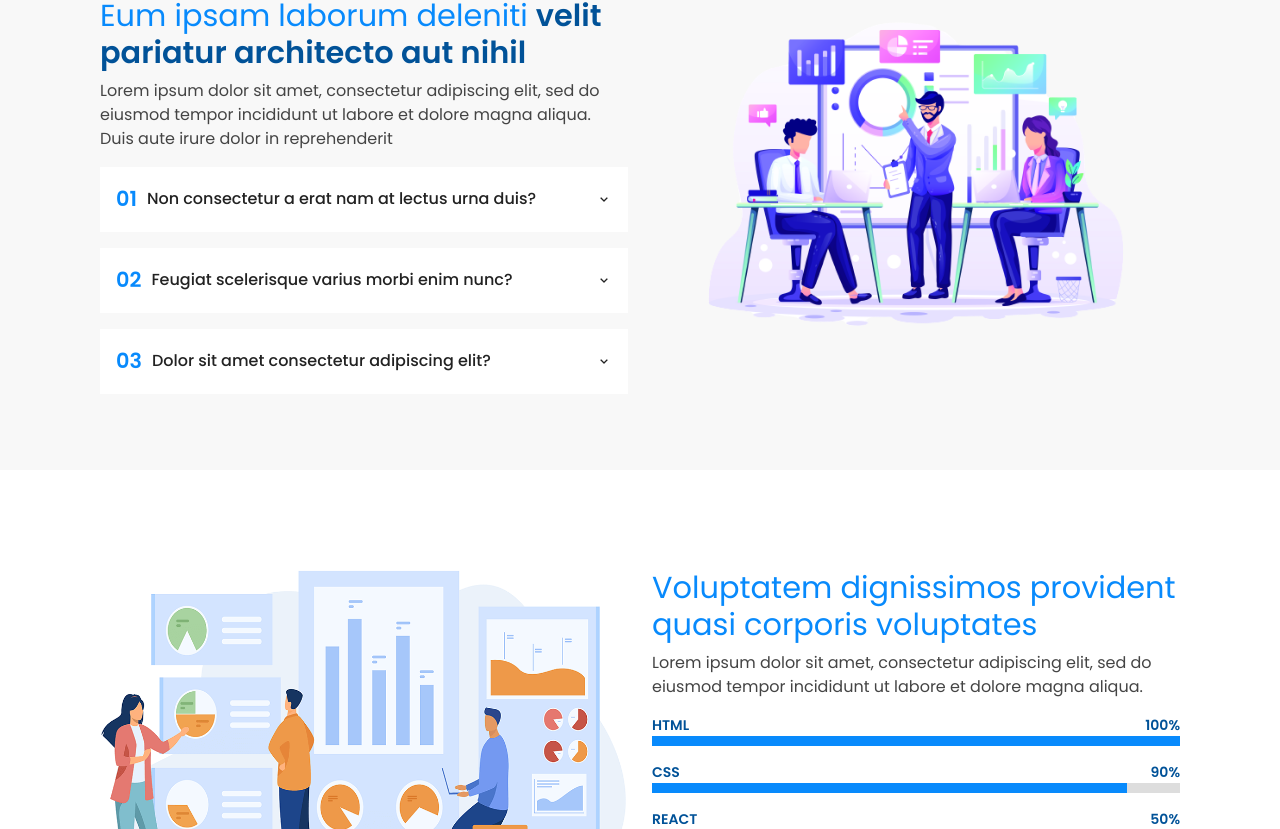
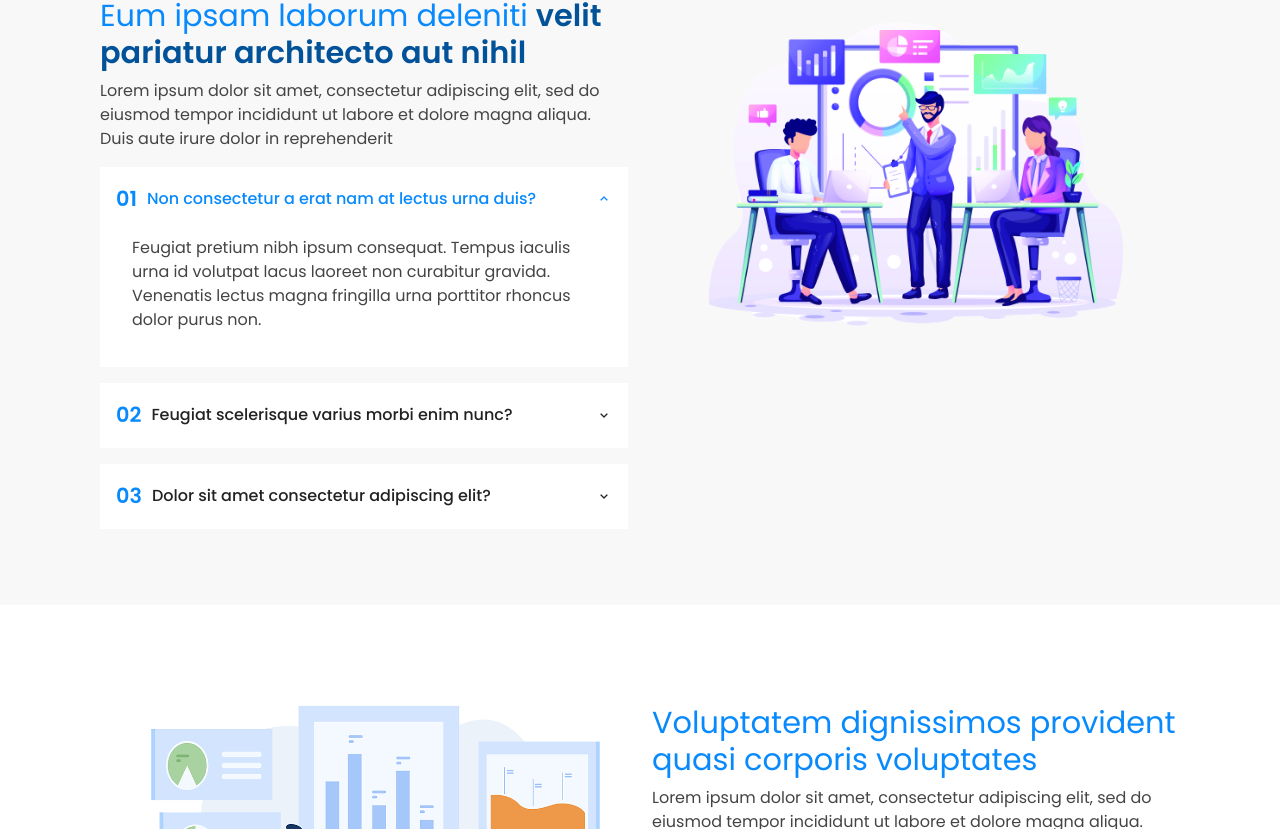
Before and after one commit to Vikash-Khadoliya/w3-software-Solutions, a React (Vite) app: page / in a window 1280 px wide. Shown: the part 1191-2020 px from the top of the page. Built offline with nearby package versions, Linux system fonts and the light colour scheme.

Commit message:
designed the benefits section

```diff
--- a/src/App.jsx
+++ b/src/App.jsx
@@ -7,6 +7,7 @@ import Skills from "./components/Skills";
 import Services from "./components/Services";
 import Cta from "./components/Cta";
 import Portfolio from "./components/Portfolio";
+import Team from "./components/Team";
 
 function App() {
 
@@ -21,6 +22,7 @@ function App() {
       <Services />
       <Cta />
       <Portfolio />
+      <Team />
     </>
   )
 }
--- a/src/components/Benefits.jsx
+++ b/src/components/Benefits.jsx
@@ -4,34 +4,26 @@ import BenefitsImg from '../assets/benefits.png';
 
 export default function Benefits() {
 
-    const [open, setOpen] = useState(true);
-    const [close, setClose] = useState(true);
+    const [open, setOpen] = useState(0);
 
-    const accordion = (id) => {
+    const items = [
+        {
+            title: 'Non consectetur a erat nam at lectus urna duis?',
+            content: 'Feugiat pretium nibh ipsum consequat. Tempus iaculis urna id volutpat lacus laoreet non curabitur gravida. Venenatis lectus magna fringilla urna porttitor rhoncus dolor purus non.'
+        },
+        {
+            title: 'Feugiat scelerisque varius morbi enim nunc?',
+            content: 'Dolor sit amet consectetur adipiscing elit pellentesque habitant morbi. Id interdum velit laoreet id donec ultrices. Fringilla phasellus faucibus scelerisque eleifend donec pretium. Est pellentesque elit ullamcorper dignissim. Mauris ultrices eros in cursus turpis massa tincidunt dui.'
+        },
+        {
+            title: 'Dolor sit amet consectetur adipiscing elit?',
+            content: 'Eleifend mi in nulla posuere sollicitudin aliquam ultrices sagittis orci. Faucibus pulvinar elementum integer enim. Sem nulla pharetra diam sit amet nisl suscipit. Rutrum tellus pellentesque eu tincidunt. Lectus urna duis convallis convallis tellus. Urna molestie at elementum eu facilisis sed odio morbi quis'
+        },
+    ]
 
-        const lists = document.getElementsByClassName("benefit-list-content");
+    const accordion = (index) => {
 
-
-
-
-        if (open) {
-
-
-            document.getElementById(id).className = "benefit-list-content-new";
-            // document.getElementById(id).querySelector(".bx-chevron-down").className = "bx bx-chevron-up"
-
-            setOpen(!open);
-
-        } else {
-            document.getElementById(id).className = "benefit-list-content";
-            // document.getElementById(id).querySelector(".bx-chevron-up").className = "bx bx-chevron-down"
-            setOpen(!open);
-
-        }
-
-
-
-
+        setOpen(index);
 
     }
 
@@ -49,35 +41,18 @@ export default function Benefits() {
 
                         <div className='benefits-lists'>
 
-                            <div className="benefit-list-content" id='01' onClick={() => {
-                                accordion('01');
-                            }}>
-                                <a className='benefit-list-header'><span>01 </span> Non consectetur a erat nam at lectus urna duis?<i className='bx bx-chevron-down'></i></a>
-                                <div className='benefit-list-body' id='01'>
-                                    <p>Feugiat pretium nibh ipsum consequat. Tempus iaculis urna id volutpat lacus laoreet non curabitur gravida. Venenatis lectus magna fringilla urna porttitor rhoncus dolor purus non.</p>
-                                </div>
-                            </div>
+                            {items.map((data, index) => (
 
-                            <div className="benefit-list-content" id='02' onClick={() => {
-                                accordion('02');
-                            }}>
-                                <a className='benefit-list-header'><span>02 </span> Feugiat scelerisque varius morbi enim nunc?<i className='bx bx-chevron-down'></i></a>
-                                <div className='benefit-list-body' id='02'>
-                                    <p>Dolor sit amet consectetur adipiscing elit pellentesque habitant morbi. Id interdum velit laoreet id donec ultrices. Fringilla phasellus faucibus scelerisque eleifend donec pretium. Est pellentesque elit ullamcorper dignissim. Mauris ultrices eros in cursus turpis massa tincidunt dui.</p>
+                                <div key={index} className={open === index ? "benefit-list-content-new" : "benefit-list-content"} onClick={() => {
+                                    accordion(index);
+                                }}>
+                                    <a className='benefit-list-header'><span>0{index + 1}</span> {data.title}<i className={open === index ? "bx bx-chevron-up" : "bx bx-chevron-down"} ></i></a>
+                                    <div className='benefit-list-body'>
+                                        <p>{data.content}</p>
+                                    </div>
                                 </div>
 
-                            </div>
-
-                            <div className="benefit-list-content" id='03' onClick={() => {
-                                accordion('03');
-                            }}>
-                                <a className='benefit-list-header'><span>03 </span> Dolor sit amet consectetur adipiscing elit?<i className='bx bx-chevron-down'></i></a>
-                                <div className='benefit-list-body' id='03'>
-                                    <p>Eleifend mi in nulla posuere sollicitudin aliquam ultrices sagittis orci. Faucibus pulvinar elementum integer enim. Sem nulla pharetra diam sit amet nisl suscipit. Rutrum tellus pellentesque eu tincidunt. Lectus urna duis convallis convallis tellus. Urna molestie at elementum eu facilisis sed odio morbi quis</p>
-                                </div>
-                            </div>
-
-
+                            ))}
 
                         </div>
 
@@ -91,6 +66,7 @@ export default function Benefits() {
 
             </section>
 
+
         </>
     )
 
--- a/src/components/Team.jsx
+++ b/src/components/Team.jsx
@@ -5,6 +5,49 @@ export default function Team() {
     return (
         <>
 
+            <section className="team" id="team">
+
+                <div className="team-content">
+
+                    <div className="team-main">
+                        <h2>TEAM</h2>
+                    </div>
+
+                    <div className="service-txt">
+                        <p>Magnam dolores commodi suscipit. Necessitatibus eius consequatur ex aliquid fuga eum quidem. Sit sint consectetur velit. Quisquam quos quisquam cupiditate. Et nemo qui impedit suscipit alias ea. Quia fugiat sit in iste officiis commodi quidem hic quas.</p>
+                    </div>
+
+                    <div className="team-list row">
+
+                        <div className="col-lg-6">
+
+                            <div className="team-list-content">
+                                asdas
+                            </div>
+
+                            <div className="team-list-content">
+                                asdas
+                            </div>
+
+                        </div>
+                        <div className="col-lg-6">
+
+                            <div className="team-list-content">
+                                asdas
+                            </div>
+
+                            <div className="team-list-content">
+                                asdas
+                            </div>
+
+                        </div>
+
+                    </div>
+
+                </div>
+
+            </section>
+
         </>
     )
 
```
